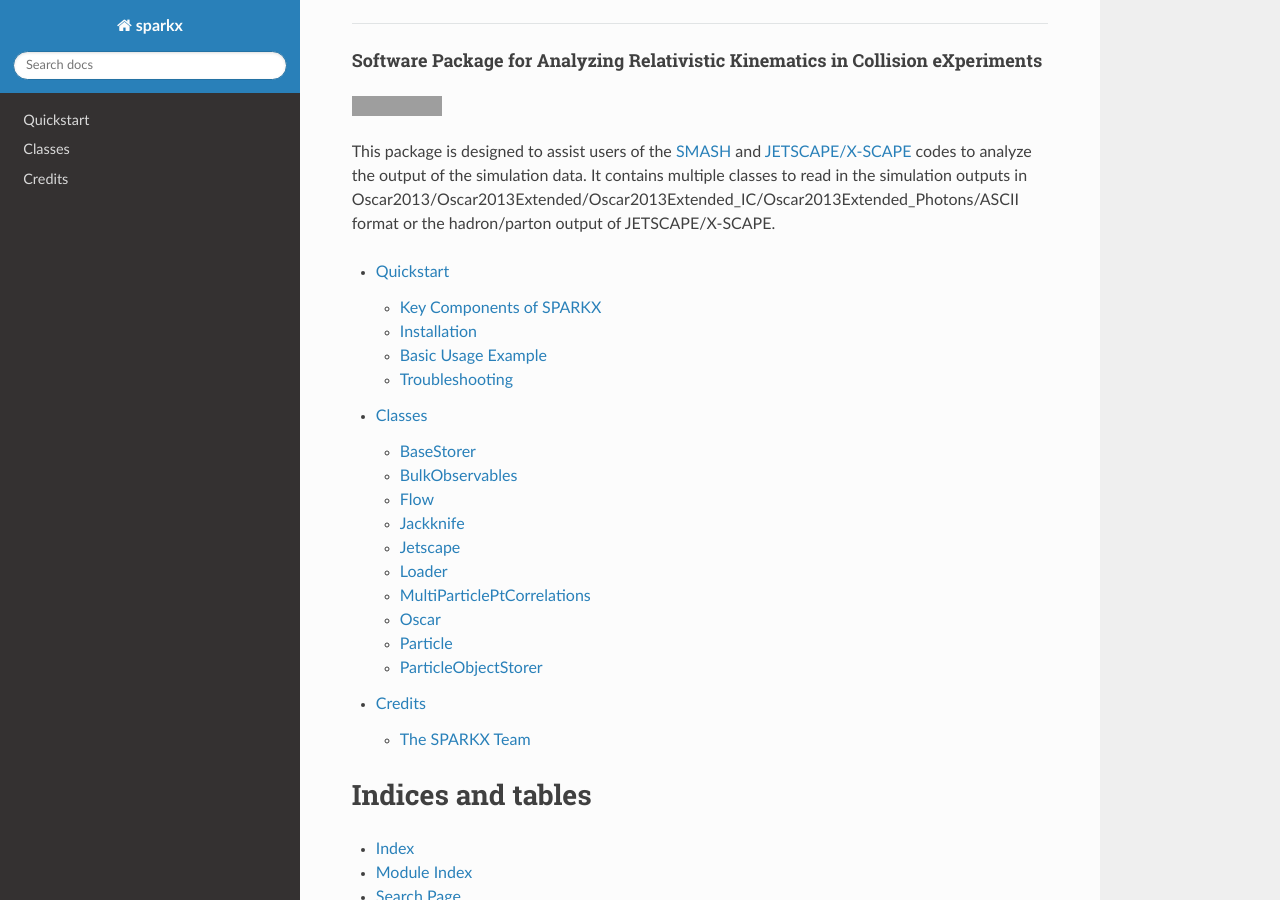
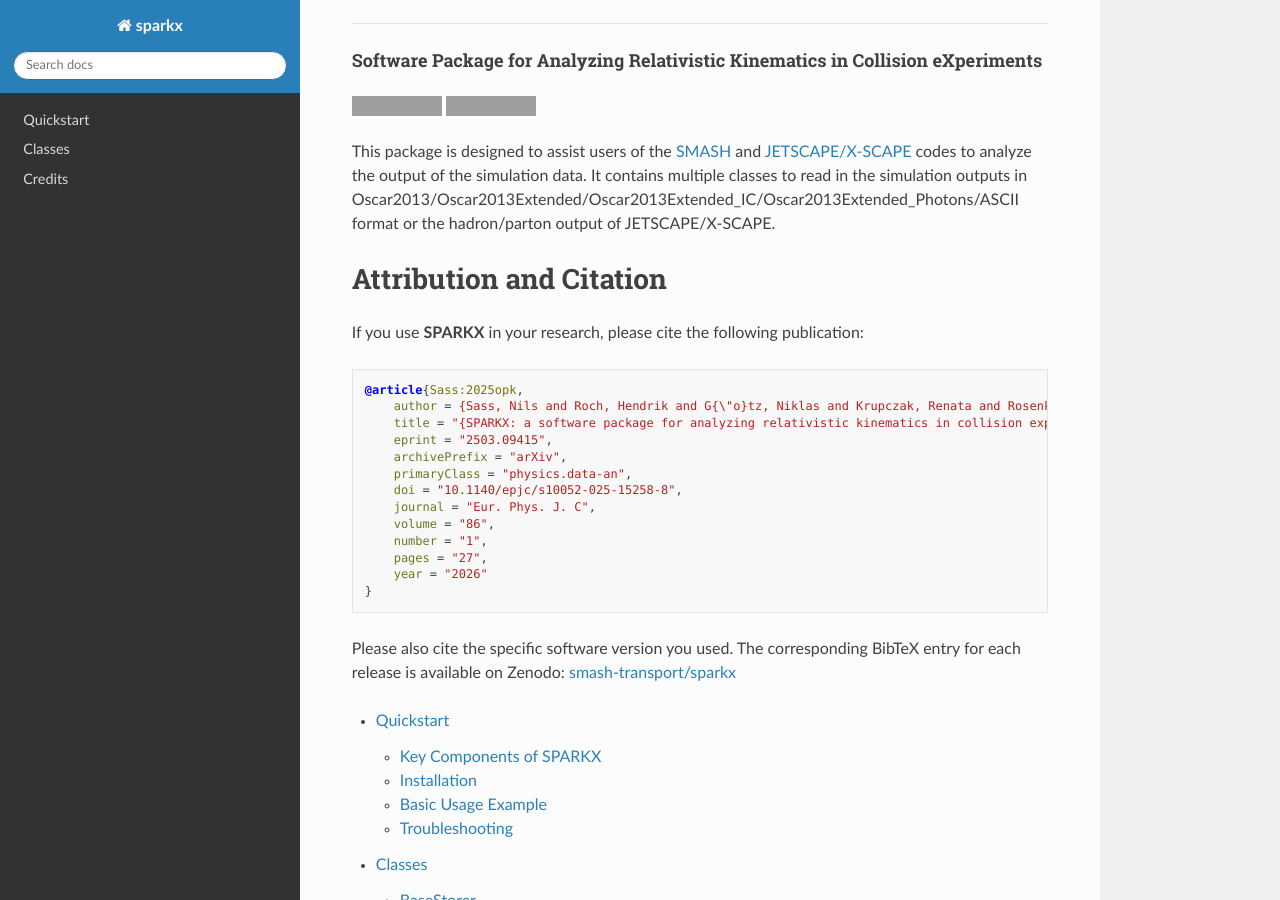
Before and after one commit to smash-transport/sparkx, a Sphinx documentation site: the page built from docs/source/index.rst, in a window 1280 px wide and 900 px high, scrolled down 346 px. Built offline with Sphinx 7.4.7 and the Read the Docs theme 3.1.0, drawn with Linux system fonts in a browser that asks for light colours; pages that are not in the unit, such as notebooks, are missing from menus; grey boxes are pictures that could not be loaded.

```diff
--- a/docs/source/index.rst
+++ b/docs/source/index.rst
@@ -19,8 +19,36 @@ SPARKX
       <img src="https://zenodo.org/badge/DOI/10.5281/zenodo.10288638.svg" alt="DOI">
    </a>
 
+   <a href="https://doi.org/10.1140/epjc/s10052-025-15258-8">
+      <img src="https://img.shields.io/badge/DOI-10.1140/epjc/s10052--025--15258--8-blue?logo=doi" alt="DOI">
+   </a>
+
 This package is designed to assist users of the `SMASH <https://smash-transport.github.io/>`_ and `JETSCAPE/X-SCAPE <https://jetscape.org/>`_ codes to analyze the output of the simulation data.
 It contains multiple classes to read in the simulation outputs in Oscar2013/Oscar2013Extended/Oscar2013Extended_IC/Oscar2013Extended_Photons/ASCII format or the hadron/parton output of JETSCAPE/X-SCAPE.
+
+Attribution and Citation
+========================
+
+If you use **SPARKX** in your research, please cite the following publication:
+
+.. code-block:: bibtex
+
+   @article{Sass:2025opk,
+       author = {Sass, Nils and Roch, Hendrik and G{\"o}tz, Niklas and Krupczak, Renata and Rosenkvist, Carl B.},
+       title = "{SPARKX: a software package for analyzing relativistic kinematics in collision experiments}",
+       eprint = "2503.09415",
+       archivePrefix = "arXiv",
+       primaryClass = "physics.data-an",
+       doi = "10.1140/epjc/s10052-025-15258-8",
+       journal = "Eur. Phys. J. C",
+       volume = "86",
+       number = "1",
+       pages = "27",
+       year = "2026"
+   }
+
+Please also cite the specific software version you used.
+The corresponding BibTeX entry for each release is available on Zenodo: `smash-transport/sparkx <https://zenodo.org/records/15838371>`_
 
 .. toctree::
    :maxdepth: 2
```
Also changed, not shown: CHANGELOG.md (+3 -0 lines), README.md (+22 -0 lines).
